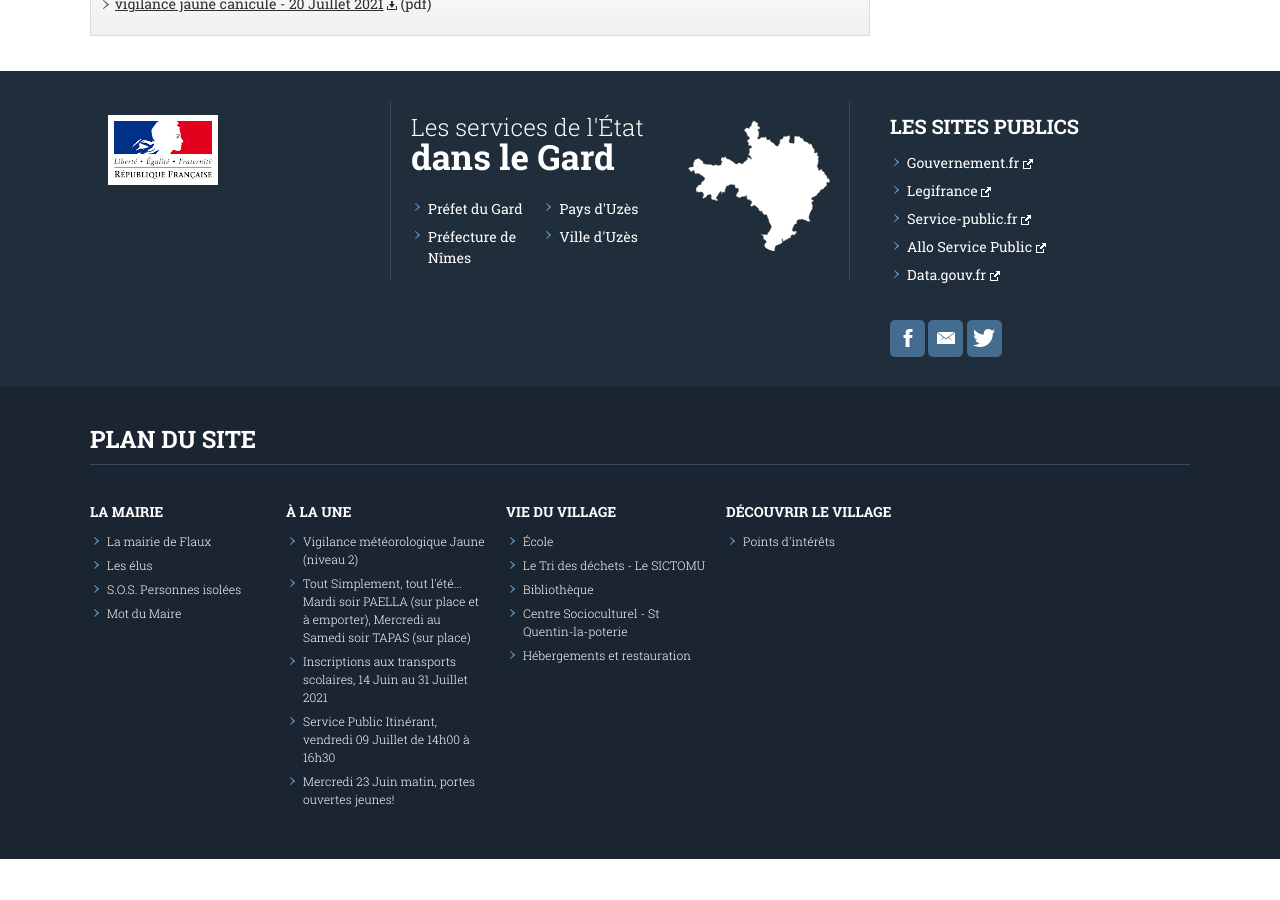
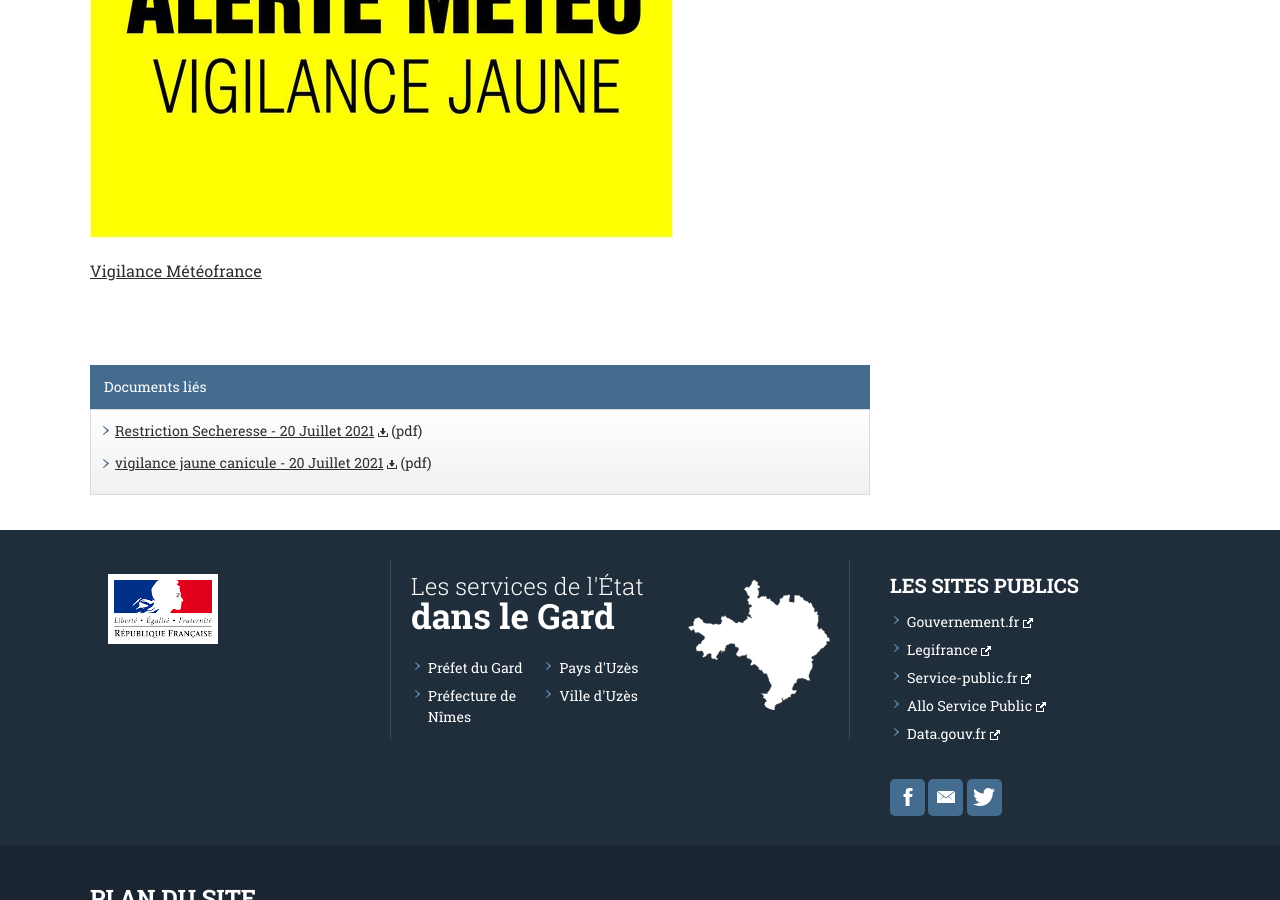
Before and after one commit to Flaux-Village/flaux-village.github.io, a Jekyll site: the page built from _actualites/canicule.md, in a window 1280 px wide and 900 px high, scrolled down 563 px. Built offline with Jekyll 4.4.1, drawn with Linux system fonts in a browser that asks for light colours; before the commit the page ends 1422 px from its top, so only the background shows below that.

Commit message:
Update canicule.md

```diff
--- a/_actualites/canicule.md
+++ b/_actualites/canicule.md
@@ -21,3 +21,8 @@ documents:
   addresse: /assets/flyer/146_CP vigilance jaune canicule.pdf
   type: pdf
 ---
+
+
+![Vigilance Jaune](/assets/illustrations/vigilancejaune.jpg){:class="img-responsive"}
+
+[Vigilance Météofrance](https://vigilance.meteofrance.fr/fr/gard)
```
